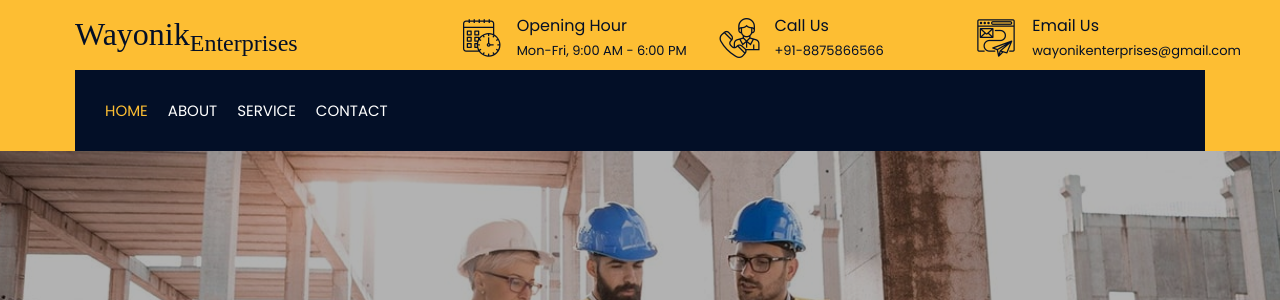
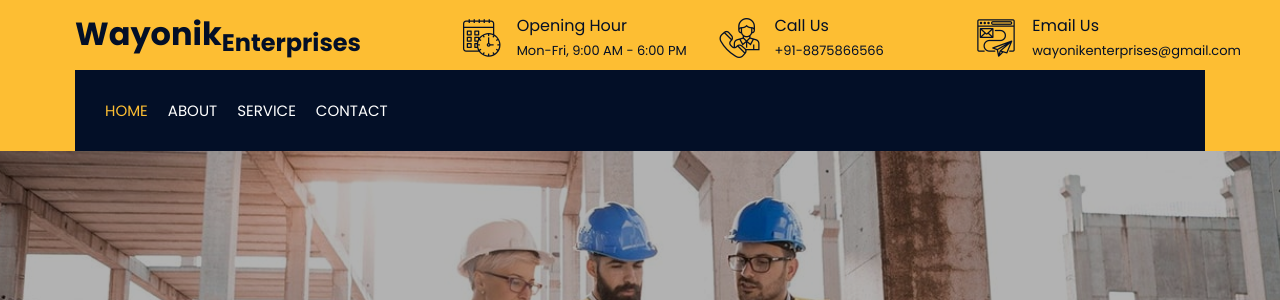
Before and after one commit to rohitkv090/wayonik_enterprises, a PHP site: page /index.php in a window 1280 px wide. Shown: the top 300 px of the page. Run offline with PHP 8.4, Linux system fonts and the light colour scheme; some libraries are stand-ins or nearby versions.

Commit message:
changed the comany font

```diff
--- a/css/style.css
+++ b/css/style.css
@@ -81,8 +81,8 @@ a:focus {
     background: #fdbe33;
 }
 .top-bar h2{
-    font-family: Copperplate;
-    font-weight: 600px;
+    font-family: 'Poppins', sans-serif;
+    font-weight: bold;
 }
 
 .top-bar .logo {
--- a/index.html
+++ b/index.html
@@ -36,7 +36,7 @@
                         <div class="col-lg-4 col-md-12">
                             <div class="logo">
                                 <a href="index.html">
-                                    <h2 class="newH2">Wayonik<sub>Enterprises</sub></h2>
+                                    <h2>Wayonik<sub>Enterprises</sub></h2>
                                     <!-- <img src="img/logo.png" alt="Logo"> -->
                                 </a>
                             </div>
```
Also changed, not shown: img/blog-1.jpg (deleted), img/blog-2.jpg (deleted), img/blog-3.jpg (deleted), img/carousel-2.jpg (deleted), img/carousel-3.jpg (deleted), img/logo-black.png (deleted), img/single.jpg (deleted), img/user.jpg (deleted), 2 other files.
